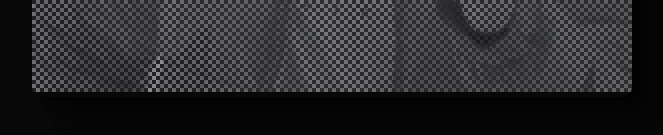
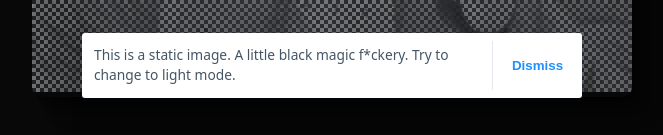
Before and after one commit to akinozgen/dark-light-change, a website built with webpack: page src/index.html in a window 1280 px wide. Shown: the part 670-805 px from the top of the page, without its empty margins (308-971 px from the left). Built offline with nearby package versions, Linux system fonts and the light colour scheme.

Commit message:
index.html formatlama ve uyarı kutucuğu

```diff
--- a/src/index.html
+++ b/src/index.html
@@ -1,10 +1,12 @@
 <!DOCTYPE html>
 <html lang="en">
+
 <head>
   <meta charset="UTF-8">
   <meta name="viewport" content="width=device-width, initial-scale=1">
   <title>Dark/Light Mode Change</title>
 </head>
+
 <body class="dark">
   <div class="check">
     <span class="switch">
@@ -15,5 +17,10 @@
   <div class="img">
     <img src="https://1.png" id="img">
   </div>
+  <div class="cookie-notice" id="cookie-notice">
+    <div class="cookie-notice-message">
+      <p>This is a static image. A little black magic f*ckery. Try to change to light mode.</p>
+    </div><button id="dismiss">Dismiss</button>
+  </div>
 </body>
 </html>
--- a/src/scripts/index.js
+++ b/src/scripts/index.js
@@ -1,5 +1,6 @@
 import '../styles/index.scss';
 import '../styles/toggle.scss';
+import '../styles/notice.scss';
 import img from '/src/bg.png';
 
 if (process.env.NODE_ENV === 'development') {
@@ -18,3 +19,8 @@ document.getElementById('mode-switch').addEventListener('change', function() {
   document.body.classList.remove('light');
   return document.body.classList.add('dark');
 });
+
+document.getElementById('dismiss').addEventListener('click', function() {
+  var notice = document.getElementById('cookie-notice');
+  if (notice) notice.parentNode.removeChild(notice);
+});
--- /dev/null
+++ b/src/styles/notice.scss
@@ -0,0 +1,53 @@
+.cookie-notice {
+box-sizing: border-box;
+position: fixed;
+bottom: 32px;
+left: 50%;
+width: 500px;
+margin-left: -250px;
+padding: 12px;
+background: white;
+box-shadow: 0 2px 4px rgba(20, 40, 80, 0.2);
+border-radius: 3px;
+font-size: 0.86em;
+line-height: 1.5;
+color: #456;
+transform: translate3d(0, 0, 0);
+animation: cookie-notice-fadein 500ms ease;
+}
+
+@keyframes cookie-notice-fadein {
+0% { transform: translate3d(0, 128px, 0); opacity: 0; }
+100% { transform: translate3d(0, 0, 0); opacity: 100; }
+}
+
+.cookie-notice-message > p {
+margin: 0;
+padding: 0;
+width: 80%;
+}
+
+.cookie-notice > button {
+margin: 0;
+padding: 0;
+border: 0;
+background: transparent;
+width: 20%;
+color: dodgerblue;
+position: absolute;
+top: 8px;
+right: 0;
+width: 18%;
+bottom: 8px;
+cursor: pointer;
+font-weight: bold;
+border-left: solid 1px rgba(0, 40, 80, 0.1);
+}
+
+.cookie-notice > button:hover {
+color: #4ba6ff;
+}
+
+.cookie-notice > button:active {
+color: #1873cc;
+}
```
